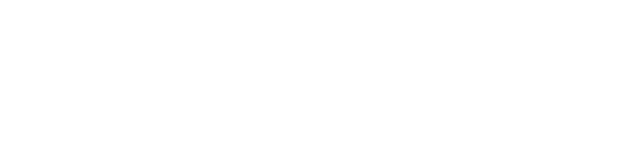
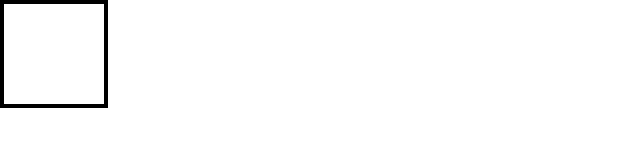
Before and after one commit to 22TSB/Homepage, a plain HTML site: page index.html in a window 1280 px wide. Shown: the whole page, without its empty margins (0-640 px from the left). Drawn offline with Linux system fonts and the light colour scheme.

Commit message:
adding css files for heading, main and footer

```diff
--- a/index.html
+++ b/index.html
@@ -8,6 +8,10 @@
         <link rel="stylesheet" href="style.css">
     </head>
     <body>
-
+        <header>
+            <div class="content"></div>
+        </header>
+        <main></main>
+        <footer></footer>
     </body>
 </html>
--- a/style.css
+++ b/style.css
@@ -0,0 +1,13 @@
+:root {
+    --primary-color: hsl(190, 100%, 50%);
+}
+
+header {
+
+}
+
+.content {
+    width: 100px;
+    height: 100px;
+    border: 4px solid black;
+}
```
Also changed, not shown: footer.css (added), header.css (added), main.css (added).
